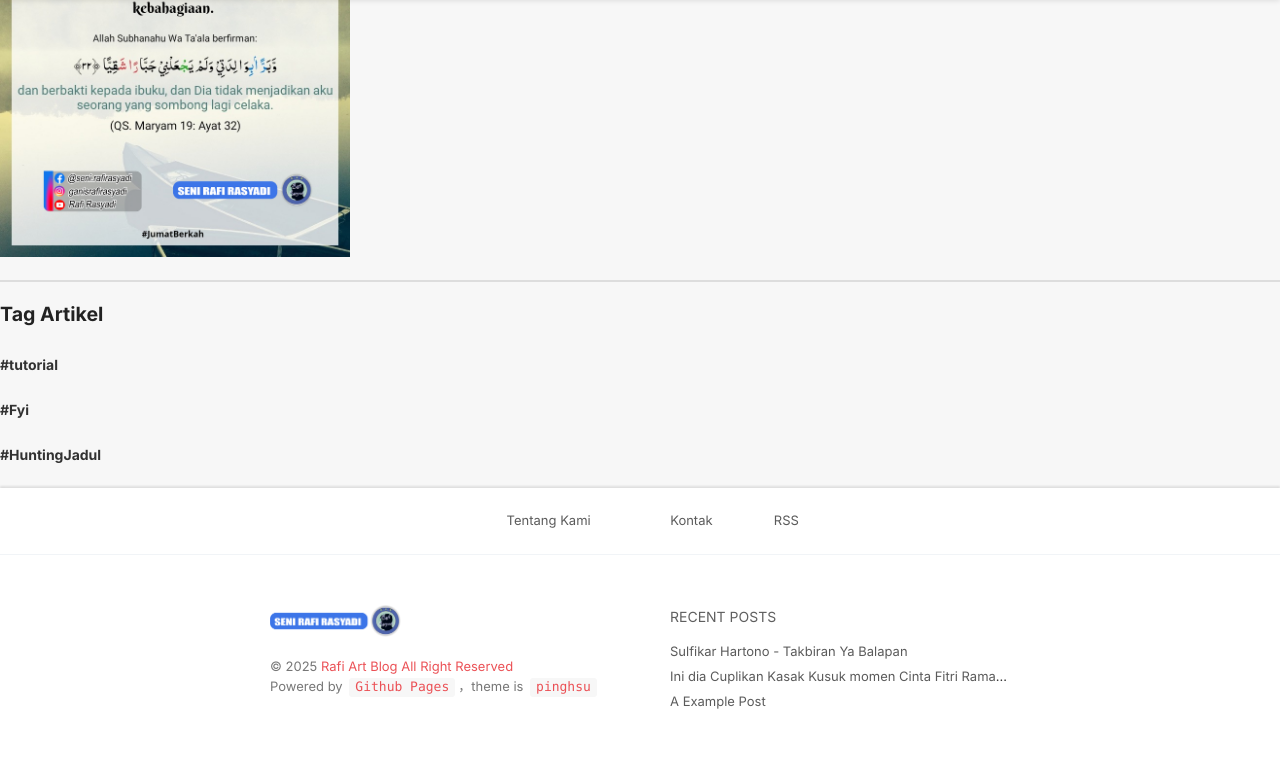
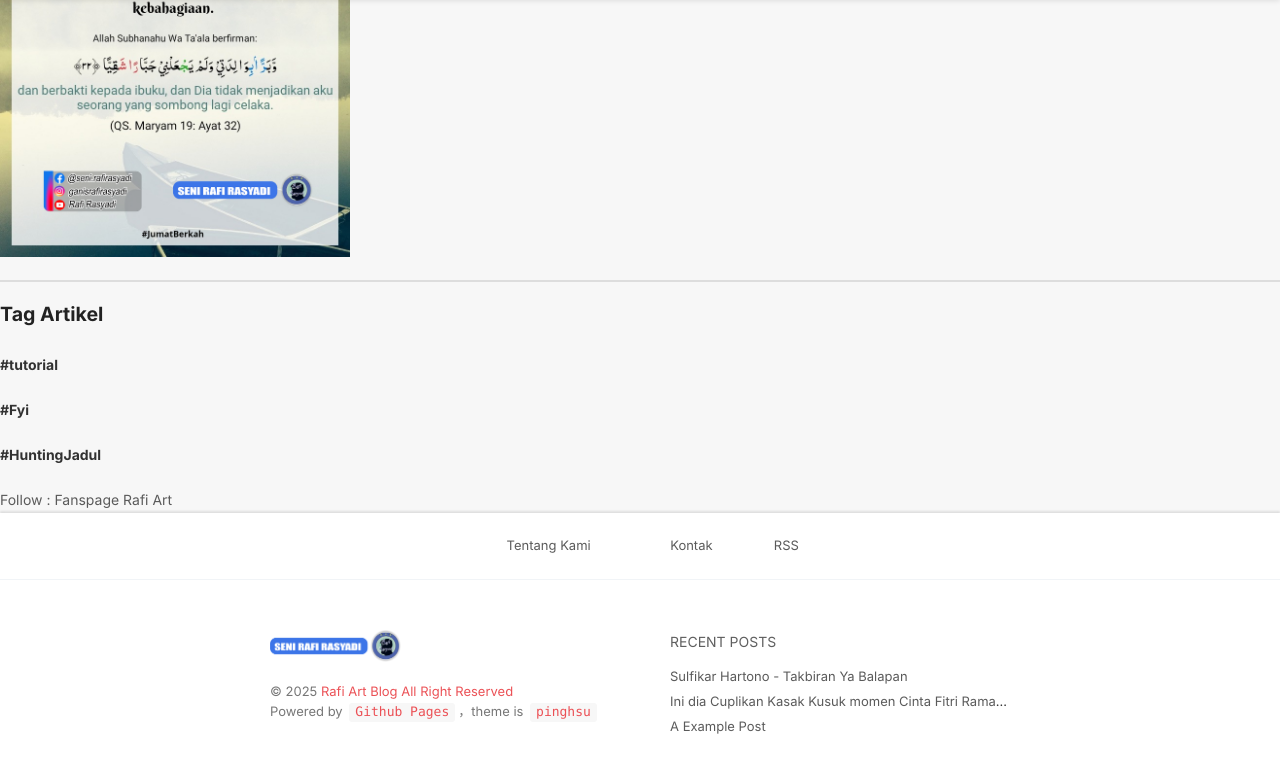
Before and after one commit to rafi-sudo/rafiart, a Jekyll site: the page built from index.html, in a window 1280 px wide and 900 px high, scrolled down 1181 px. Shown: the top 773 px of the window. Built offline with Jekyll 4.4.1, drawn with Linux system fonts in a browser that asks for light colours; nearby versions of some CDN libraries; some web fonts are replaced; the list of posts is cut into pages by our own code; comment, search, counter and statistics services are not loaded.

Commit message:
Update subheader.html

```diff
--- a/_includes/subheader.html
+++ b/_includes/subheader.html
@@ -13,4 +13,5 @@
 	<p><b>#tutorial</b></p>
 	<p><b>#Fyi</b></p>
 	<p><b>#HuntingJadul</b></p>
+<i class="bi bi-facebook"></i><a href="https://facebook.com/seni.rafirasyadi">Follow : Fanspage Rafi Art</a>
 </body>
```
